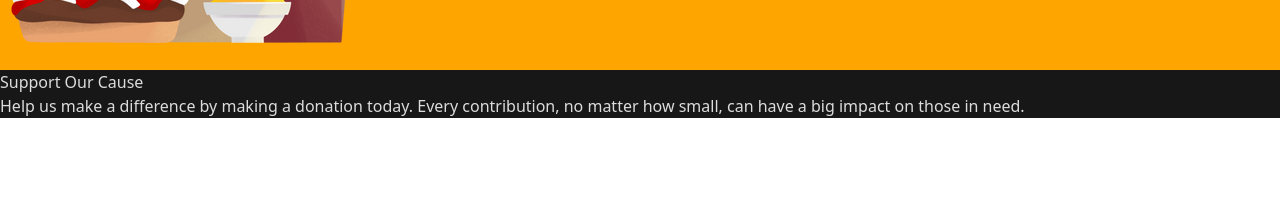
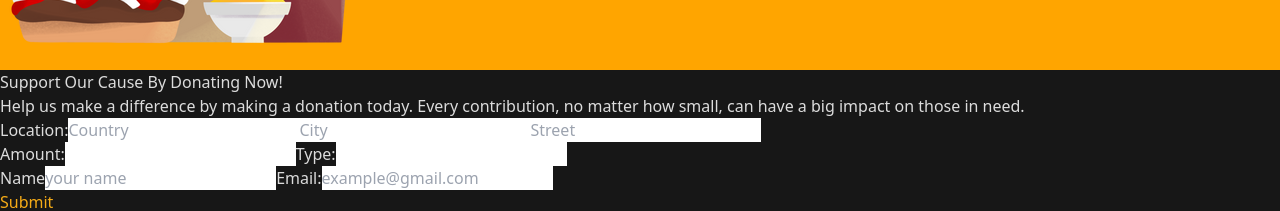
Before and after one commit to jeylanab/saveFood, a React (Vite) app: page / in a window 1280 px wide. Shown: the part 3038-3249 px from the top of the page. Before the commit the page ends 3156 px from the top, so only its background shows below. Built offline with nearby package versions, Linux system fonts and the light colour scheme.

Commit message:
added form to Donate

```diff
--- a/src/components/Donate.jsx
+++ b/src/components/Donate.jsx
@@ -3,15 +3,47 @@ import React from 'react'
 const Donate = () => {
   return (
       <div>
-          <div className='donatebg'>
-              <div>
-                  <h1 className='lg:text-4xl font-bold font-poppins'> Support Our Cause </h1>
-                  <p>Help us make a difference by making a donation today. Every contribution, no matter how small, can have a big impact on those in need.</p>
+          <div className='donatebg p-10 flex items-center lg:flex-row flex-col  justify-center'>
+              <div className='border lg:w-[50%]'>
+                  <h1 className='lg:text-4xl font-bold font-poppins  '> Support Our Cause By Donating Now! </h1>
+                  <p className='font-poppins lg:text-lg text-sm'>Help us make a difference by making a donation today. Every contribution, no matter how small, can have a big impact on those in need.</p>
 
               </div>
-          </div>
+              <div>
+                  <form action="form" className='flex justify-start items-start flex-col'>
+                      <div className='location '>
+                           <label htmlFor="location">Location:</label>
+                            <input type="text" className='lg:w-[100px] m-2 primeColor font-poppins text-center font-semibold' placeholder='Country' />
+                            <input type="text" className='lg:w-[100px] m-2 primeColor font-poppins text-center font-semibold  ' placeholder='City' />
+                            <input type="text" className='lg:w-[100px] m-2 primeColor font-poppins text-center font-semibold' placeholder='Street' />
+                      </div>
+                      <div>
+                           <label htmlFor="amount">Amount:</label>
+                           <input type="number" className='lg:w-[100px] m-2 primeColor' /><label htmlFor="type">Type:</label>
+                            <input type="type" className='lg:w-[100px] m-2 font-poppins text-center font-semibold' />
+                      </div>
+
+                      <div>
 
 
+
+                      </div>
+
+                      <div>
+                            <label htmlFor="name">Name</label>
+                            <input type="text" placeholder='your name'  className='lg:w-auto m-2 primeColor  font-poppins text-center font-semibold' />
+
+                            <label htmlFor="email">Email:</label>
+                            <input type="text" placeholder='example@gmail.com'  className='lg:w-auto primeColor  m-2 primeColor font-poppins text-center font-semibold' />
+                      </div>
+
+
+                      <input type="submit" className='text-center primeColor' />
+
+                </form>
+
+             </div>
+         </div>
     </div>
   )
 }
--- a/src/components/Service.jsx
+++ b/src/components/Service.jsx
@@ -3,7 +3,7 @@ import { services } from '../constants'
 
 const Service = () => {
   return (
-    <div>
+    <div className='my-10'>
       <div>
         <div className='flex  justify-center my-10 items-center'>
           <h1 className='primeColor btn rounded-md px-5 lg:text-6xl font-poppins font-bold text-3xl' >Services</h1>
```
